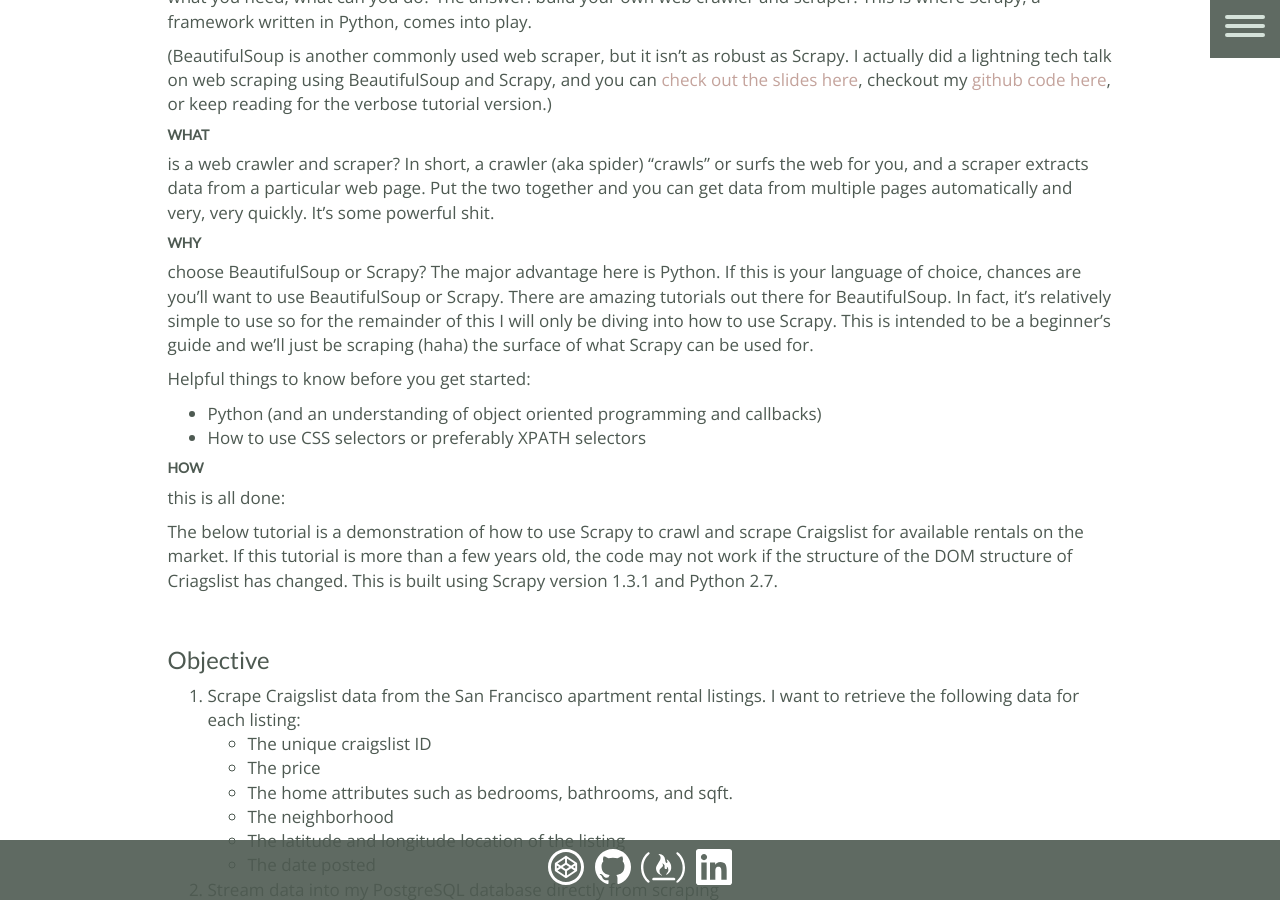
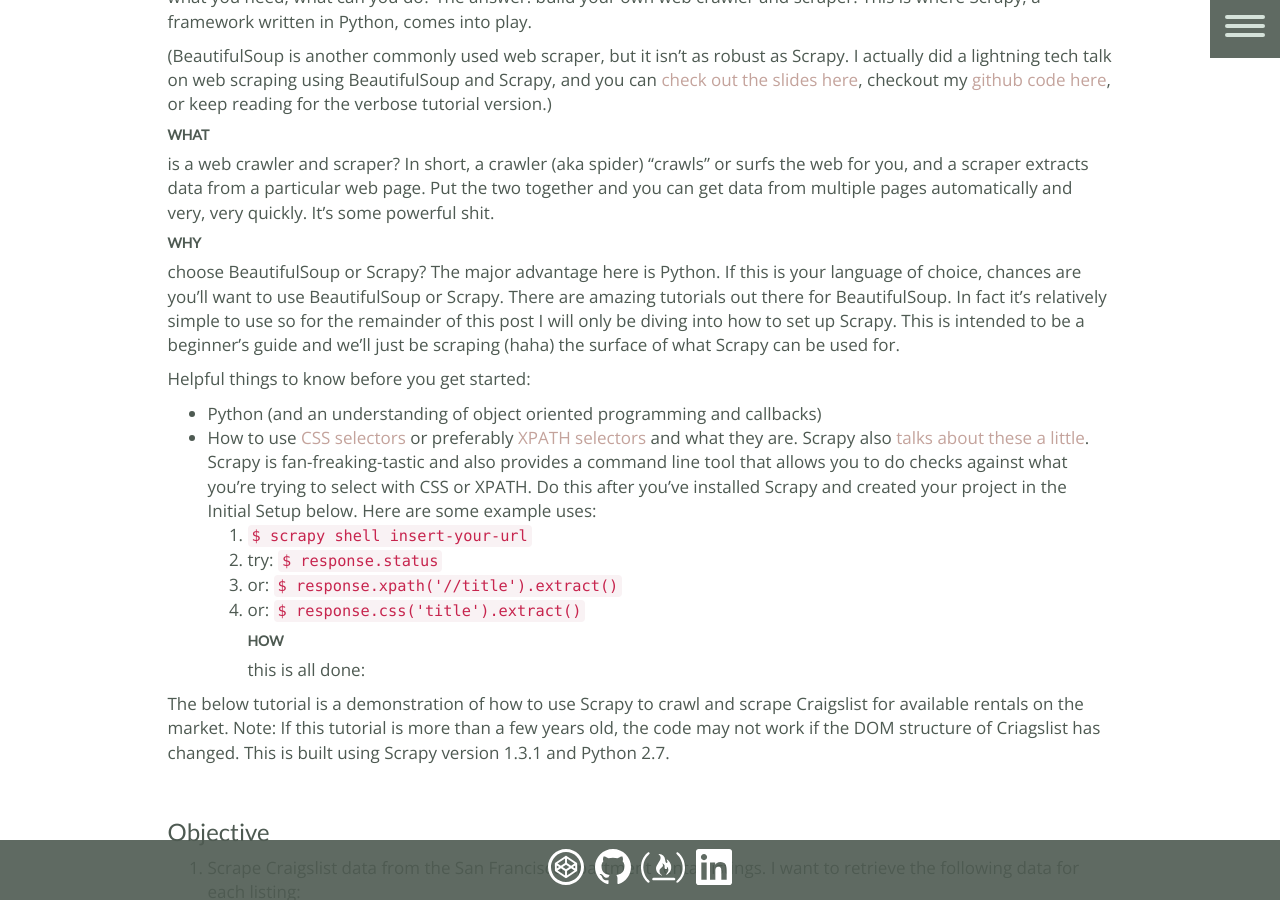
Before and after one commit to jttyeung/jttyeung.github.io, a Jekyll site: the page built from _posts/2017-04-29-scraping-and-crawling-craigslist-with-scrapy.md, in a window 1280 px wide and 900 px high, scrolled down 381 px. Built offline with Jekyll 4.4.1, drawn with Linux system fonts in a browser that asks for light colours; nearby versions of some CDN libraries; comment, search, counter and statistics services are not loaded.

Commit message:
added xpath selector notes

```diff
--- a/_posts/2017-04-29-scraping-and-crawling-craigslist-with-scrapy.md
+++ b/_posts/2017-04-29-scraping-and-crawling-craigslist-with-scrapy.md
@@ -9,21 +9,25 @@
 When I built my Hackbright project, the biggest setback for me was obtaining data for it. When an API doesn't provide what you need, what can you do? The answer: build your own web crawler and scraper. This is where Scrapy, a framework written in Python, comes into play.
 
 (BeautifulSoup is another commonly used web scraper, but it isn't as robust as Scrapy. I actually did a lightning tech talk on web scraping using BeautifulSoup and Scrapy, and you can [check out the slides here][slides], checkout my [github code here][github], or keep reading for the verbose tutorial version.)
-
+<br>
 ##### **WHAT**
 is a web crawler and scraper? In short, a crawler (aka spider) "crawls" or surfs the web for you, and a scraper extracts data from a particular web page. Put the two together and you can get data from multiple pages automatically and very, very quickly. It's some powerful shit.
-
+<br>
 ##### **WHY**
-choose BeautifulSoup or Scrapy? The major advantage here is Python. If this is your language of choice, chances are you'll want to use BeautifulSoup or Scrapy. There are amazing tutorials out there for BeautifulSoup. In fact, it's relatively simple to use so for the remainder of this I will only be diving into how to use Scrapy. This is intended to be a beginner's guide and we'll just be scraping (haha) the surface of what Scrapy can be used for.
+choose BeautifulSoup or Scrapy? The major advantage here is Python. If this is your language of choice, chances are you'll want to use BeautifulSoup or Scrapy. There are amazing tutorials out there for BeautifulSoup. In fact it's relatively simple to use so for the remainder of this post I will only be diving into how to set up Scrapy. This is intended to be a beginner's guide and we'll just be scraping (haha) the surface of what Scrapy can be used for.
 
 Helpful things to know before you get started:
 - Python (and an understanding of object oriented programming and callbacks)
-- How to use CSS selectors or preferably XPATH selectors
-
+- How to use [CSS selectors][css] or preferably [XPATH selectors][xpath] and what they are. Scrapy also [talks about these a little][scrapy-selectors]. Scrapy is fan-freaking-tastic and also provides a command line tool that allows you to do checks against what you're trying to select with CSS or XPATH. Do this after you've installed Scrapy and created your project in the Initial Setup below. Here are some example uses:
+    1. `$ scrapy shell insert-your-url`
+    2. try: `$ response.status`
+    3. or: `$ response.xpath('//title').extract()`
+    4. or: `$ response.css('title').extract()`
+<br>
 ##### **HOW**
 this is all done:
 
-The below tutorial is a demonstration of how to use Scrapy to crawl and scrape Craigslist for available rentals on the market. If this tutorial is more than a few years old, the code may not work if the structure of the DOM structure of Criagslist has changed. This is built using Scrapy version 1.3.1 and Python 2.7.
+The below tutorial is a demonstration of how to use Scrapy to crawl and scrape Craigslist for available rentals on the market. Note: If this tutorial is more than a few years old, the code may not work if the DOM structure of Criagslist has changed. This is built using Scrapy version 1.3.1 and Python 2.7.
 
 <br>
 ### Objective
@@ -355,3 +359,6 @@
 [slides]: https://docs.google.com/presentation/d/1hfpXFTexe2CmSKzzQrqyKcoqw7QHfcwUruNwX2sDsZ0/edit?usp=sharing
 [github]: https://github.com/jttyeung/investable/tree/master/rent_scraper/rent_scraper
 [virtualenv]: https://virtualenv.pypa.io/en/stable
+[xpath]: https://www.tutorialspoint.com/xpath/
+[css]: https://flukeout.github.io/
+[scrapy-selectors]: https://doc.scrapy.org/en/latest/topics/selectors.html
```
